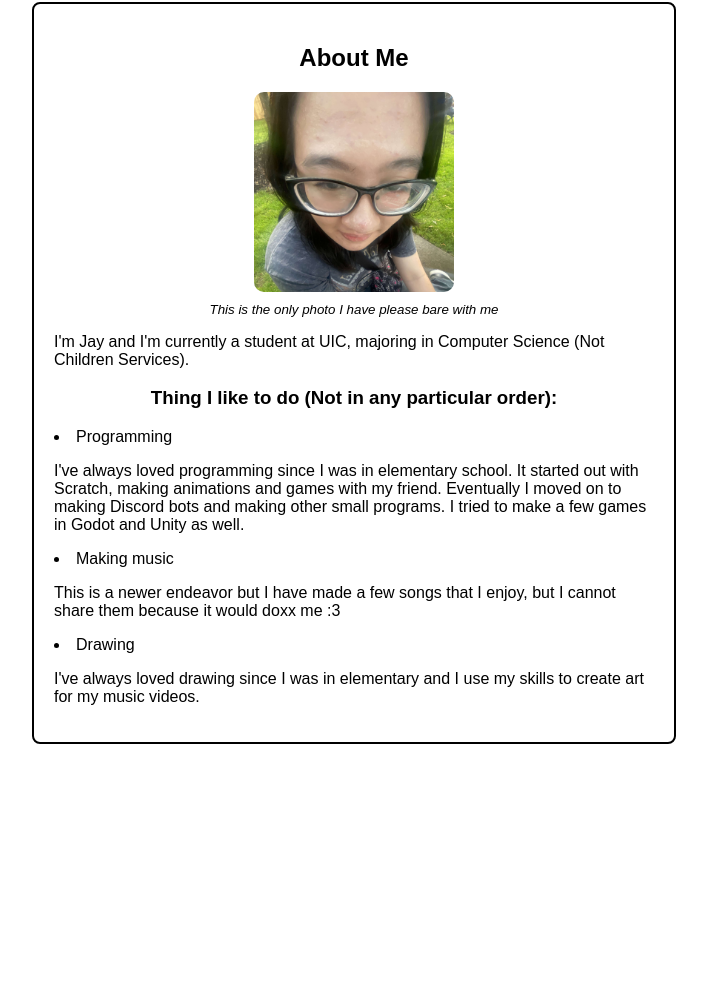
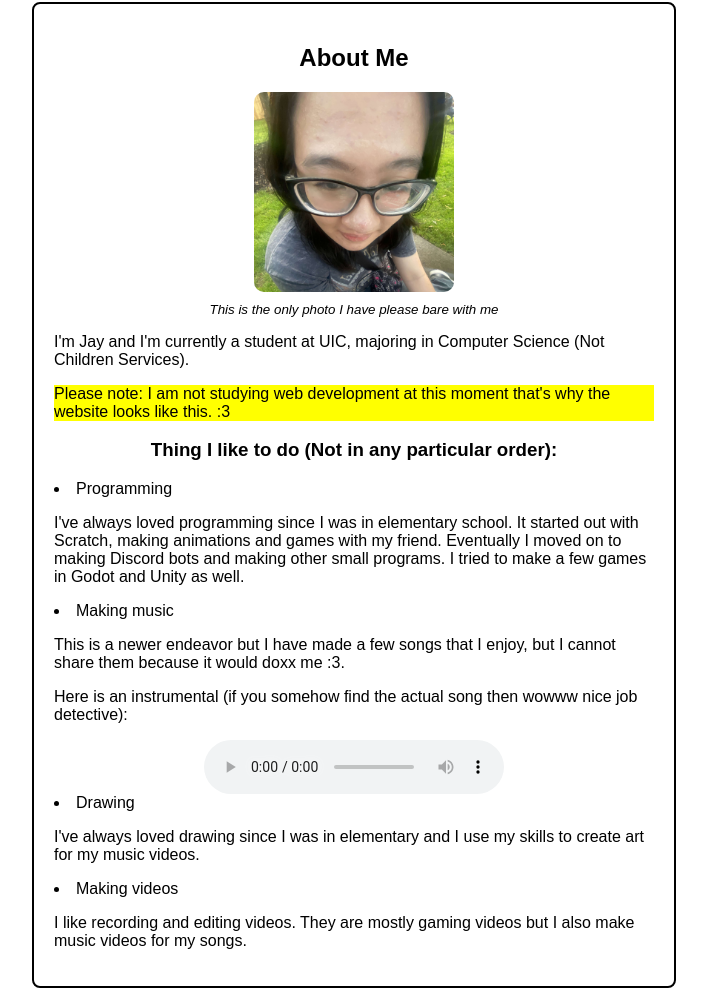
Before and after one commit to JaylaSPC/JaylaSPC.github.io, a plain HTML site: page index.html in a window 1280 px wide. Shown: the part 78-1074 px from the top of the page, without its empty margins (286-993 px from the left). Before the commit the page ends 830 px from the top, so only its background shows below. Drawn offline with Linux system fonts and the light colour scheme.

Commit message:
Update portfolio content and add audio sample

```diff
--- a/index.html
+++ b/index.html
@@ -21,9 +21,13 @@
         <p>
             I'm Jay and I'm currently a student at UIC, majoring in Computer Science (Not Children Services).
         </p>
+        <p class="note">
+            Please note: I am not studying web development at this moment that's why the website looks like this. :3
+        </p>
         <h3>Thing I like to do (Not in any particular order):</h3>
         <ul>
-            <li>Programming
+            <li>
+                Programming
                 <p>
                     I've always loved programming since I was in elementary school.
                     It started out with Scratch, making animations and games with my friend.
@@ -31,16 +35,32 @@
                     I tried to make a few games in Godot and Unity as well.
                 </p>
             </li>
-            <li>Making music
+            <li>
+                Making music
                 <p>
                     This is a newer endeavor but I have made a few songs that I enjoy, but I
-                    cannot share them because it would doxx me :3
+                    cannot share them because it would doxx me :3.
                 </p>
+                <p>
+                    Here is an instrumental (if you somehow find the actual song then wowww nice job detective):
+                </p>
+                <div>
+                    <audio controls controlsList="nodownload" style="display: block; margin: 0 auto;">
+                        <source src="audio/sillysong.wav" type="audio/wav">
+                    </audio>
+                </div>
             </li>
-            <li>Drawing
+            <li>
+                Drawing
                 <p>
                     I've always loved drawing since I was in elementary and I use my skills
                     to create art for my music videos.
+                </p>
+            </li>
+            <li>
+                Making videos
+                <p>
+                    I like recording and editing videos. They are mostly gaming videos but I also make music videos for my songs.
                 </p>
             </li>
         </ul>
--- a/style.css
+++ b/style.css
@@ -43,3 +43,7 @@ h1 {
     font-size: smaller;
     font-style: italic;
 }
+
+.note {
+    background-color: yellow;
+}
```
Also changed, not shown: 1 other file.
